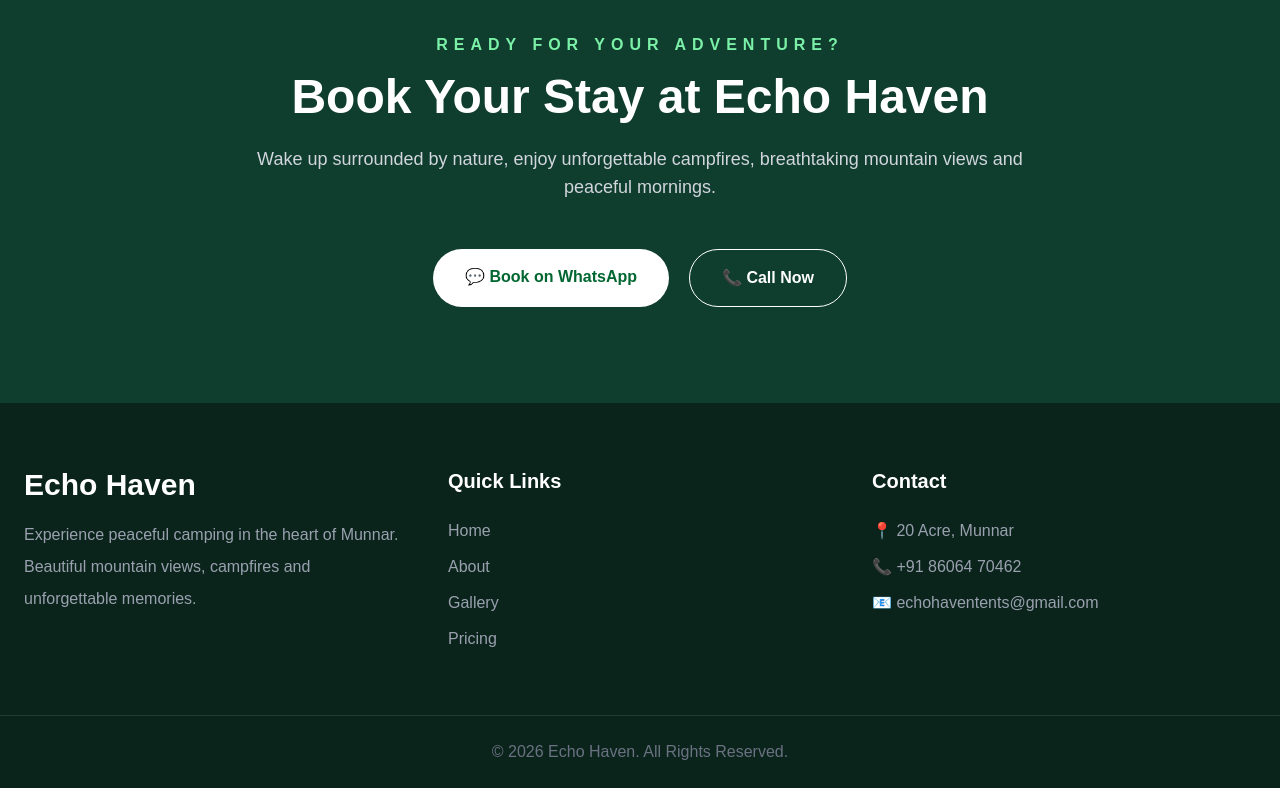
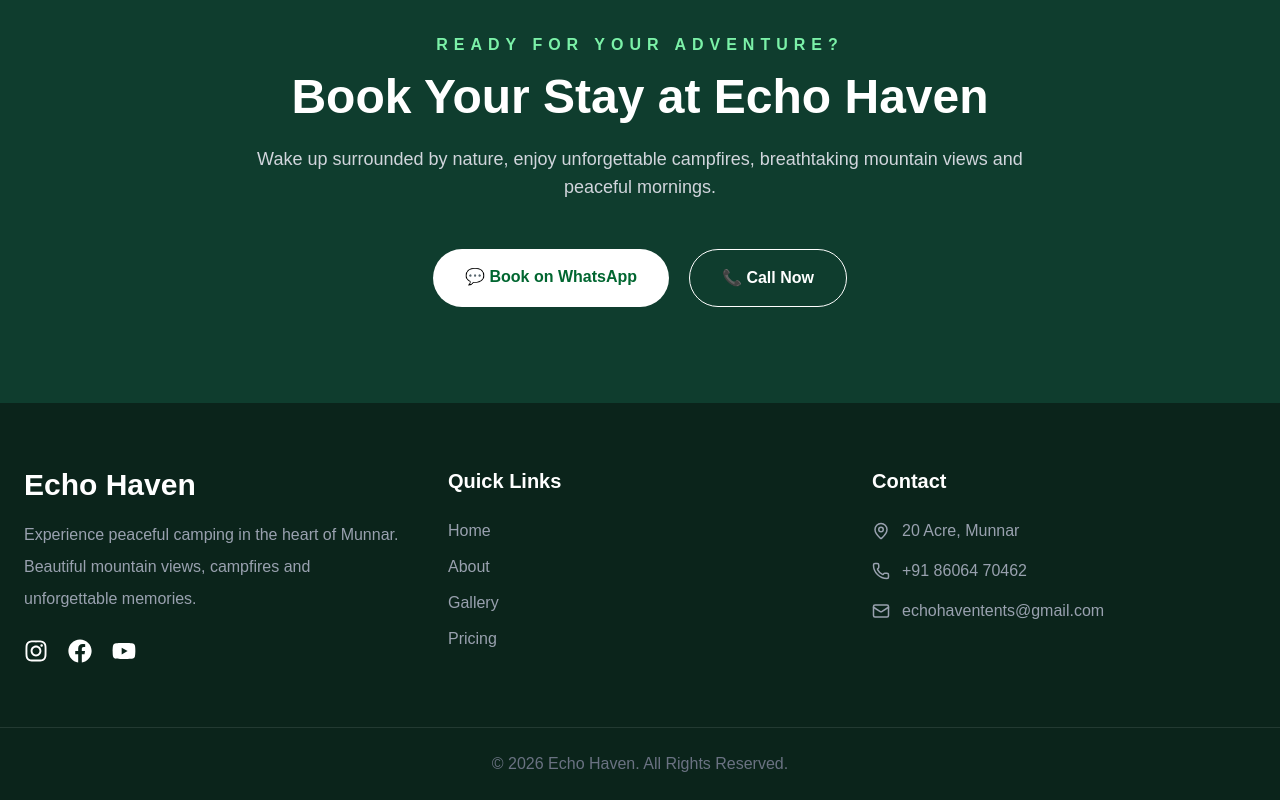
Before and after one commit to AJAY065/echo-haven, a Next.js app: page / in a window 1280 px wide. Shown: the part 8981-9781 px from the top of the page. Built offline with nearby package versions, Linux system fonts and the light colour scheme.

Commit message:
Added social media icons to footer

```diff
--- a/components/Footer.tsx
+++ b/components/Footer.tsx
@@ -1,46 +1,120 @@
+import {
+  FaFacebook,
+  FaInstagram,
+  FaYoutube,
+} from "react-icons/fa";
+
+import {
+  MapPin,
+  Phone,
+  Mail,
+} from "lucide-react";
+
 export default function Footer() {
   return (
     <footer className="bg-[#0b241b] text-white">
 
       <div className="mx-auto grid max-w-7xl gap-10 px-6 py-16 md:grid-cols-3">
 
+        {/* About */}
         <div>
           <h2 className="text-3xl font-bold">
             Echo Haven
           </h2>
 
-            <p className="mt-4 text-gray-400 leading-8">
+          <p className="mt-4 leading-8 text-gray-400">
             Experience peaceful camping in the heart of Munnar.
             Beautiful mountain views, campfires and unforgettable memories.
           </p>
+
+          <div className="mt-6 flex gap-5">
+
+            <a
+              href="https://www.instagram.com/echohavencamping?igsh=MXgxeDhteXh0emNleQ=="
+              target="_blank"
+              rel="noopener noreferrer"
+              className="transition hover:text-green-400"
+            >
+              <FaInstagram size={24} />
+            </a>
+
+            <a
+              href="https://www.facebook.com/share/14n1cWzjsau/"
+              target="_blank"
+              rel="noopener noreferrer"
+              className="transition hover:text-green-400"
+            >
+              <FaFacebook size={24} />
+            </a>
+
+            <a
+              href="https://www.youtube.com/@echohavencamping"
+              target="_blank"
+              rel="noopener noreferrer"
+              className="transition hover:text-green-400"
+            >
+              <FaYoutube size={24} />
+            </a>
+
+          </div>
         </div>
 
+        {/* Quick Links */}
         <div>
           <h3 className="text-xl font-semibold">
             Quick Links
           </h3>
 
           <ul className="mt-6 space-y-3 text-gray-400">
-              <li><a href="#">Home</a></li>
-              <li><a href="#about">About</a></li>
-              <li><a href="#gallery">Gallery</a></li>
-              <li><a href="#pricing">Pricing</a></li>
+            <li>
+              <a href="#" className="hover:text-white">
+                Home
+              </a>
+            </li>
+
+            <li>
+              <a href="#about" className="hover:text-white">
+                About
+              </a>
+            </li>
+
+            <li>
+              <a href="#gallery" className="hover:text-white">
+                Gallery
+              </a>
+            </li>
+
+            <li>
+              <a href="#pricing" className="hover:text-white">
+                Pricing
+              </a>
+            </li>
           </ul>
         </div>
 
+        {/* Contact */}
         <div>
 
           <h3 className="text-xl font-semibold">
             Contact
           </h3>
 
-            <div className="mt-6 space-y-3 text-gray-400">
+          <div className="mt-6 space-y-4 text-gray-400">
 
-              <p>📍 20 Acre, Munnar</p>
+            <div className="flex items-center gap-3">
+              <MapPin size={18} />
+              <span>20 Acre, Munnar</span>
+            </div>
 
-              <p>📞 +91 86064 70462</p>
+            <div className="flex items-center gap-3">
+              <Phone size={18} />
+              <span>+91 86064 70462</span>
+            </div>
 
-              <p>📧 echohaventents@gmail.com</p>
+            <div className="flex items-center gap-3">
+              <Mail size={18} />
+              <span>echohaventents@gmail.com</span>
+            </div>
 
           </div>
 
@@ -49,10 +123,7 @@ export default function Footer() {
       </div>
 
       <div className="border-t border-white/10 py-6 text-center text-gray-500">
-
-          © {new Date().getFullYear()} Echo Haven.
-          All Rights Reserved.
-
+        © {new Date().getFullYear()} Echo Haven. All Rights Reserved.
       </div>
 
     </footer>
--- a/package.json
+++ b/package.json
@@ -10,9 +10,11 @@
   },
   "dependencies": {
     "framer-motion": "^12.42.2",
+    "lucide-react": "^1.25.0",
     "next": "16.2.10",
     "react": "19.2.4",
     "react-dom": "19.2.4",
+    "react-icons": "^5.7.0",
     "yet-another-react-lightbox": "^3.32.1"
   },
   "devDependencies": {
```
Also changed, not shown: 1 other file (tests, documents, lock files or other folders). Lines whose indentation alone changed are shown as unchanged.
